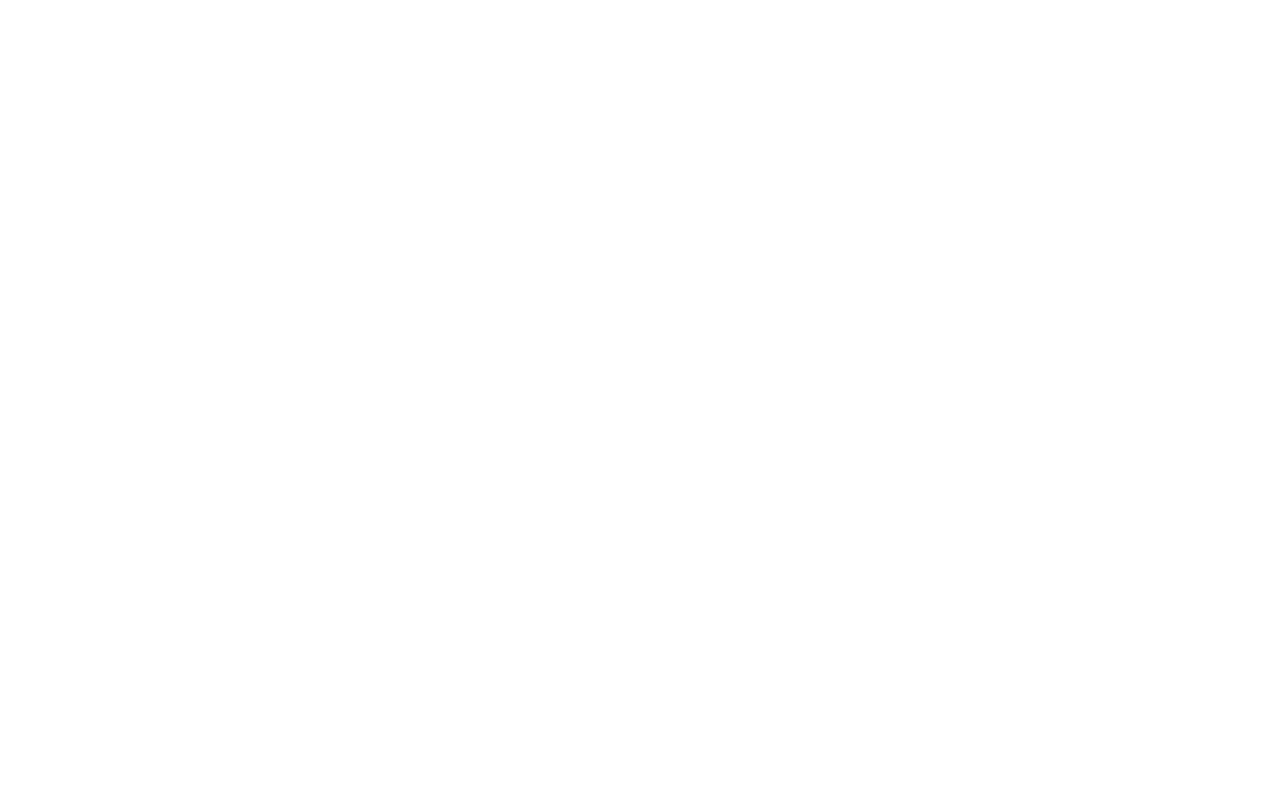
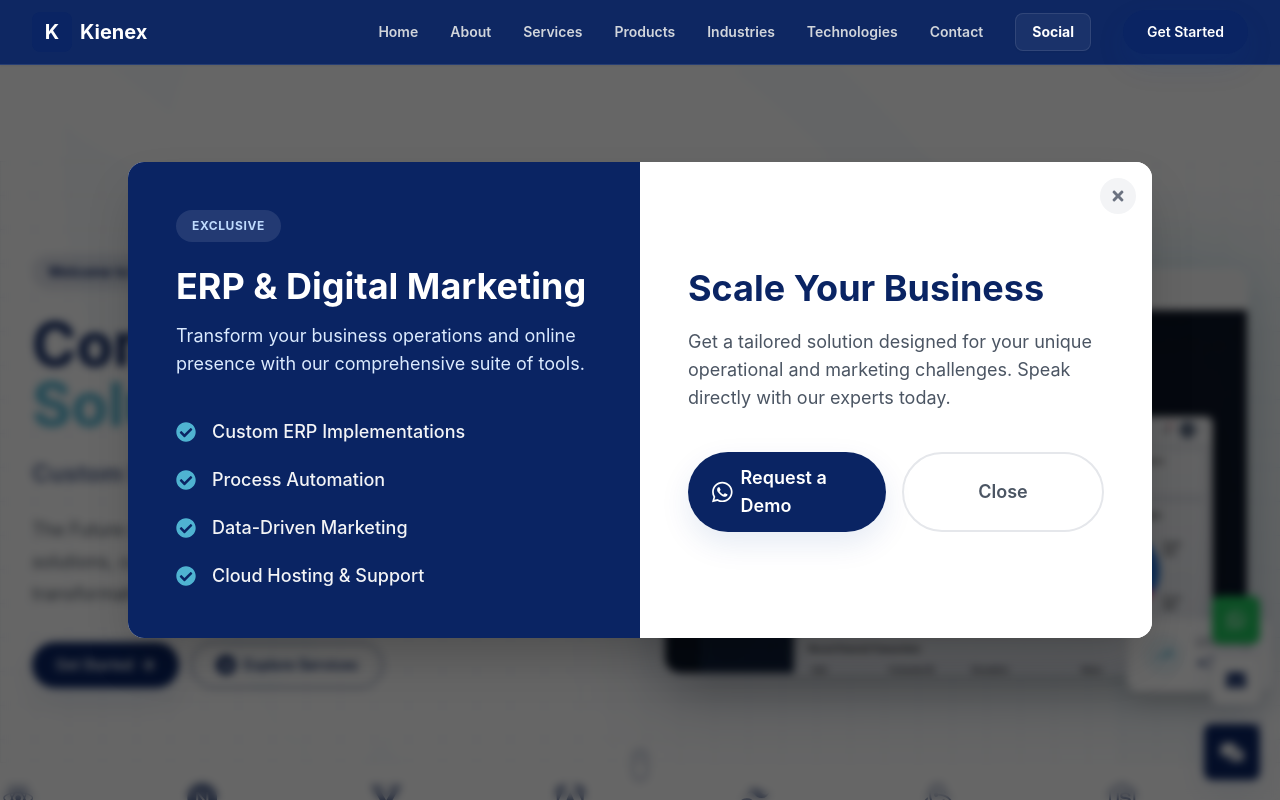
Before and after one commit to AleeshaShanavas/cytech, a React (Vite) app: page / in a window 1280 px wide. Shown: the top 800 px of the page. Built offline with nearby package versions, Linux system fonts and the light colour scheme.

Commit message:
refactor: update base path from /cytech/ to root for deployment routing

```diff
--- a/src/main.jsx
+++ b/src/main.jsx
@@ -6,14 +6,14 @@
 
 // Redirect to home page on any reload (Fix for SPA 404 on refresh)
 if (performance.getEntriesByType('navigation')[0]?.type === 'reload') {
-  if (window.location.pathname !== '/cytech/') {
-    window.location.replace('/cytech/')
+  if (window.location.pathname !== '/') {
+    window.location.replace('/')
   }
 }
 
 ReactDOM.createRoot(document.getElementById('root')).render(
   <React.StrictMode>
-    <BrowserRouter basename="/cytech/">
+    <BrowserRouter>
       <App />
     </BrowserRouter>
   </React.StrictMode>,
--- a/vite.config.js
+++ b/vite.config.js
@@ -6,7 +6,7 @@
   const env = loadEnv(mode, process.cwd(), '')
 
   return {
-    base: '/cytech/',
+    base: '/',
     plugins: [
       react(),
       {
```
